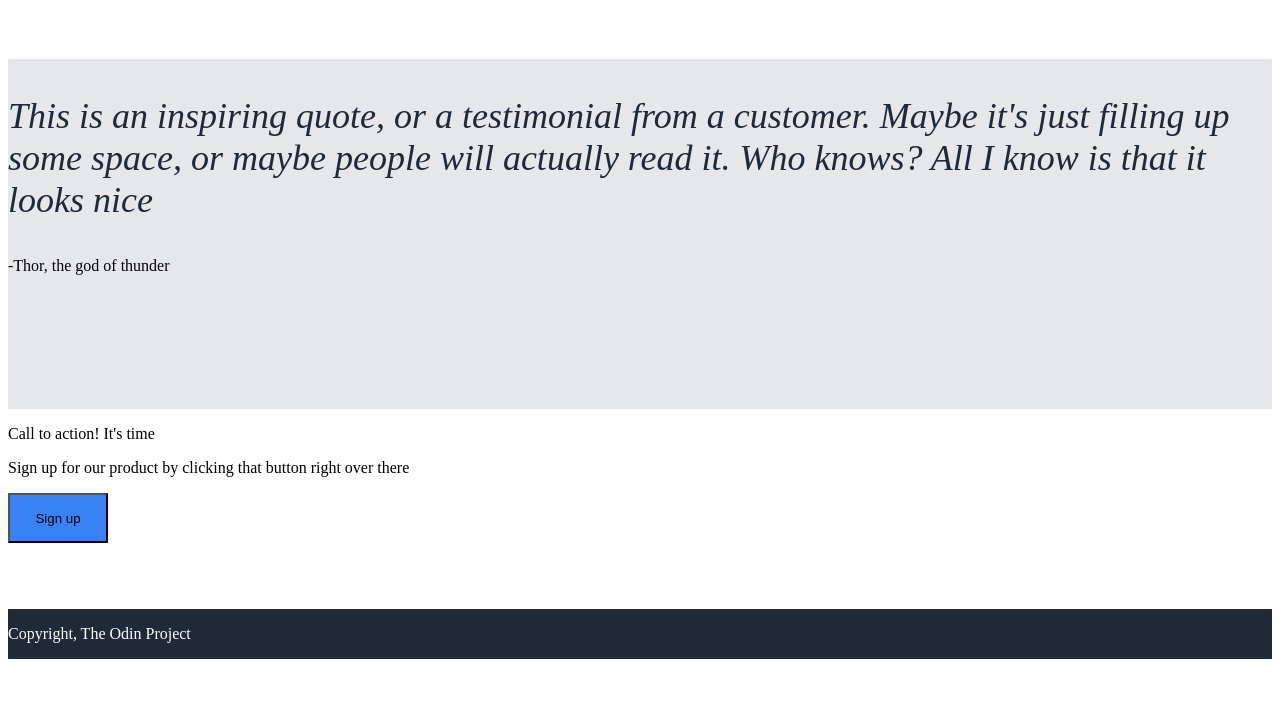
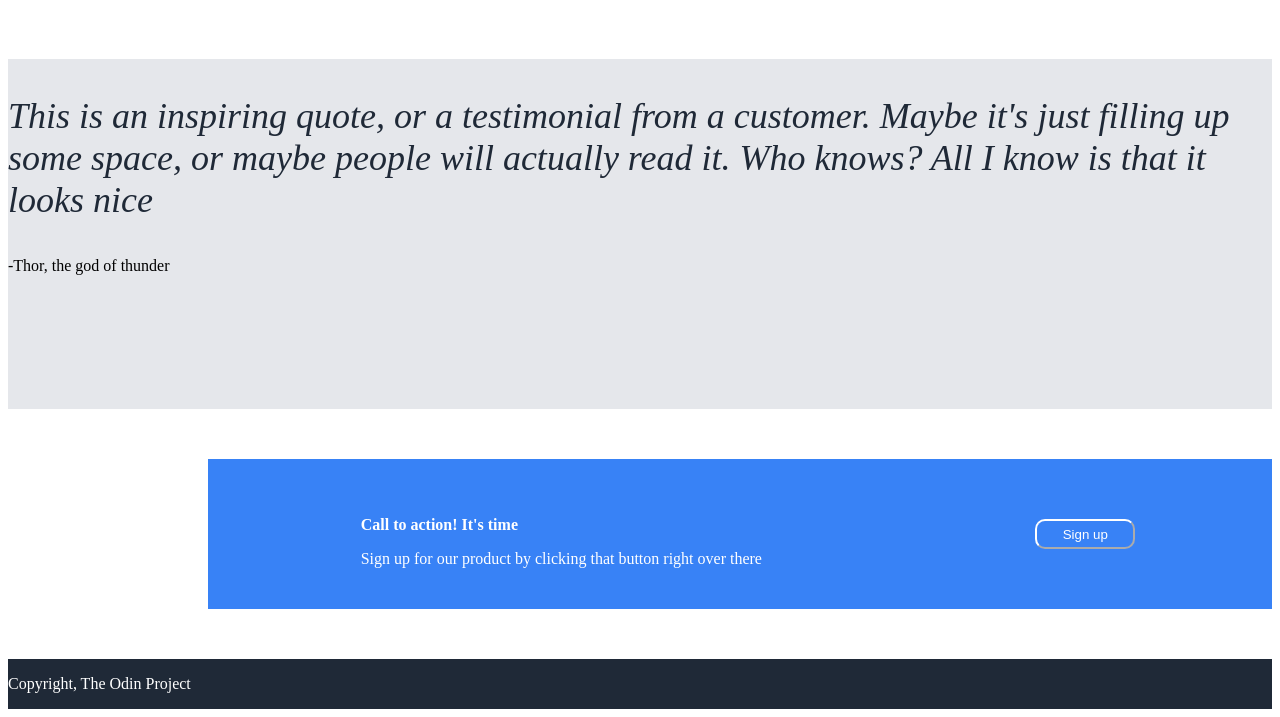
Before and after one commit to 1agoio/TOP-landing_page, a plain HTML site: page index.html in a window 1280 px wide. Shown: the part 849-1566 px from the top of the page. Before the commit the page ends 1516 px from the top, so only its background shows below. Drawn offline with Linux system fonts and the light colour scheme.

Commit message:
end site

```diff
--- a/index.html
+++ b/index.html
@@ -67,18 +67,27 @@
                 Who knows? All I know is that it looks nice
             </p>
         </div>
-        <div><p>-Thor, the god of thunder</p></div>
+        <div>
+            <p class="thor">-Thor, the god of thunder</p>
+        </div>
 
 
 
     </div>
     <div class="CTA">
-        <div>
-            <p>Call to action! It's time</p>
-            <p>Sign up for our product by clicking that button right over there</p>
+        <div class="rect">
+            <div>
+                <p style="color: white; font-weight: 700; padding-top: 16px; padding-left: 16px;" >
+                    Call to action! It's time</p>
+                <p style="color: white; padding-left: 16px;">
+                    Sign up for our product by clicking that button right over there</p>
+            </div>
+
+            <div>
+                <button class="sign-up"> Sign up </button>
+            </div>
+
         </div>
-        <button class="sign-up"> Sign up </button>
-
     </div>
     <div class="footer">
         <div>
--- a/styles/styles.css
+++ b/styles/styles.css
@@ -13,6 +13,7 @@ body{
     flex-direction: column;
     background-color: #1F2937;
     color: white;
+    align-self: stretch;
 }
 .up-header{
     flex: 1;
@@ -49,7 +50,11 @@ body{
 .sign-up{
     background-color: #3882F6;
     width: 100px;
-    height: 50px;
+    height: 30px;
+    border-radius: 10px;
+    color: white;
+    border-color: white;
+
 }
 .down-header-right{
 
@@ -78,6 +83,7 @@ body{
 }
 .CTA{
     flex: 1 1 200px;
+    display: flex;
 }
 
 .footer{
@@ -89,7 +95,37 @@ body{
     height: 150px;
     width: 150px;
     border: solid blue;
+    border-radius: 25px;
 }
 .info{
+    font-size: 36px;
+    font-weight: 800;
+}
+.ins{
+
+}
+.thor{
+    align-self: self-end;
+}
+.rect{
+    background-color: #3882F6;
+    width: 1500px;
+    height: 150px;
+    align-self: center;
+    display: flex;
+    justify-content: space-around;
+    align-items: center;
+    margin-top: 50px;
+    margin-bottom: 50px;
+    margin-left: 200px;
     align-self: center;
 }
+.left{
+    display: flex;
+    flex-direction: column;
+
+
+}
+.right{
+
+}
```
Also changed, not shown: 1 other file.
